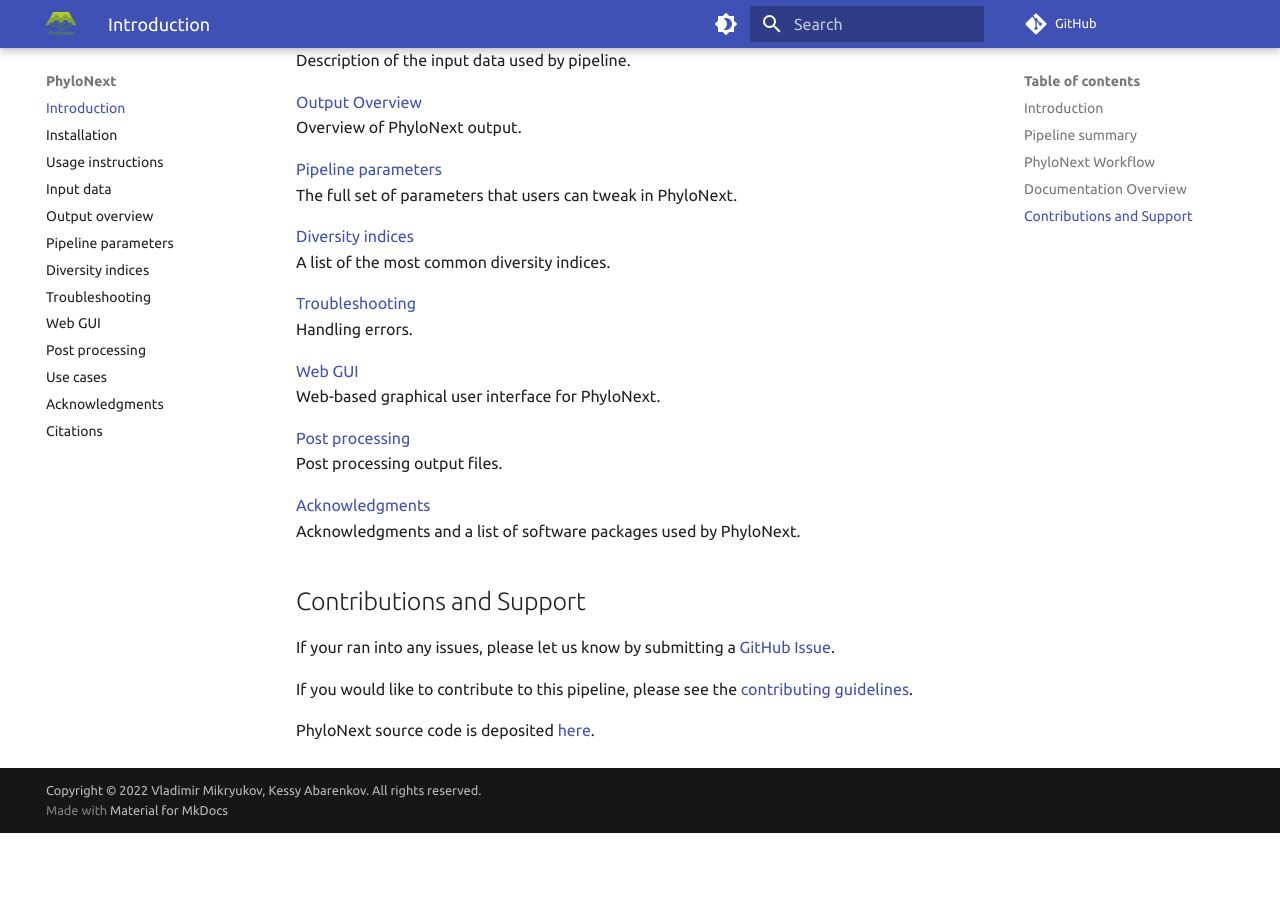
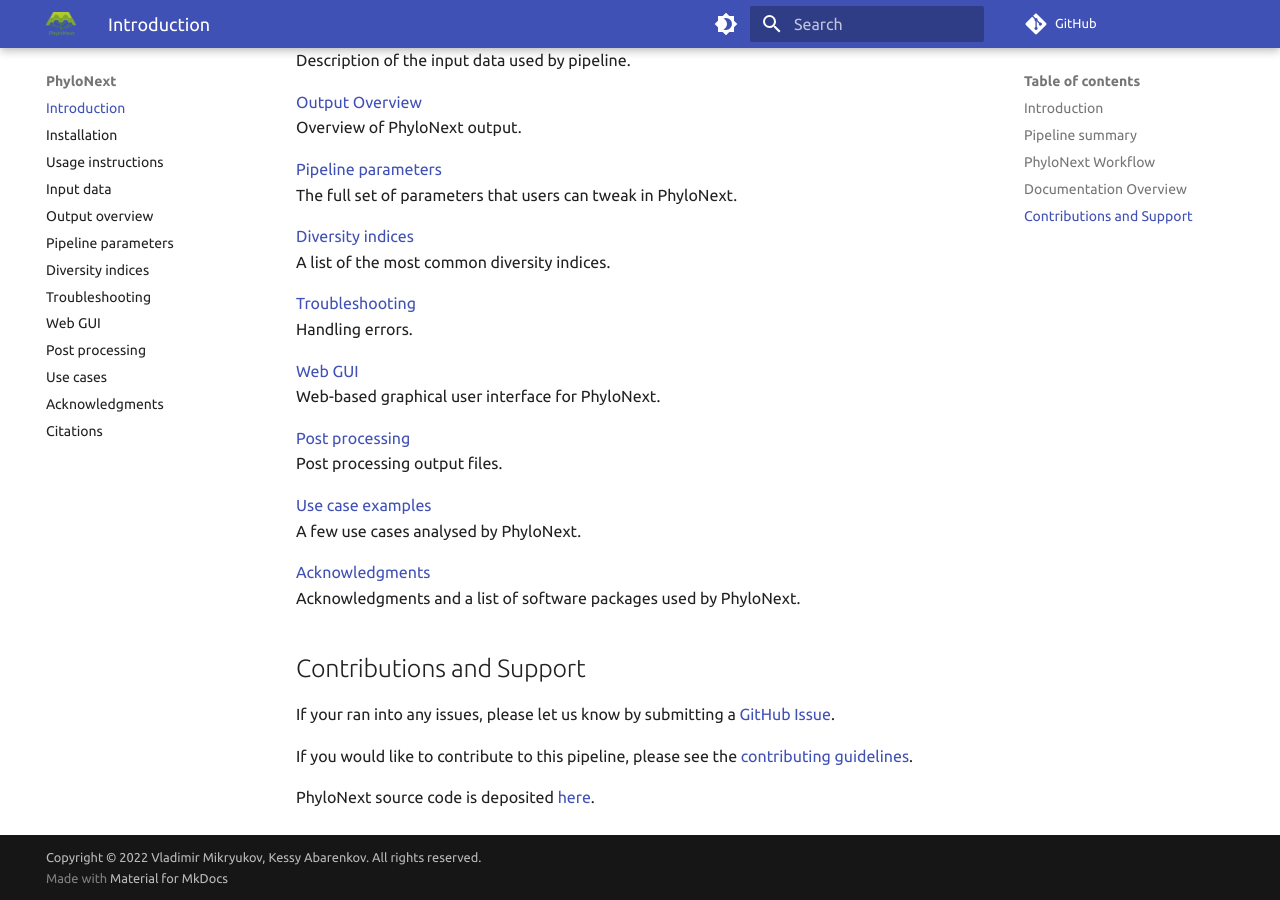
Before and after one commit to vmikk/phylonext_manual, an MkDocs documentation site: the page built from docs/index.md, in a window 1280 px wide and 900 px high, scrolled down 1589 px. Built offline with MkDocs 1.6.1 and Material for MkDocs 9.7.7, drawn with Linux system fonts in a browser that asks for light colours; comment, search, counter and statistics services are not loaded; before the commit the page ends 2422 px from its top, so only the background shows below that.

Commit message:
add link to uses cases into the main page

```diff
--- a/docs/index.md
+++ b/docs/index.md
@@ -56,6 +56,9 @@ Web-based graphical user interface for PhyloNext.
 [Post processing](post.md)
 Post processing output files.
 
+[Use case examples](usecases.md)
+A few use cases analysed by PhyloNext.
+
 [Acknowledgments](acknowledgements.md)
 Acknowledgments and a list of software packages used by PhyloNext.
 
```
